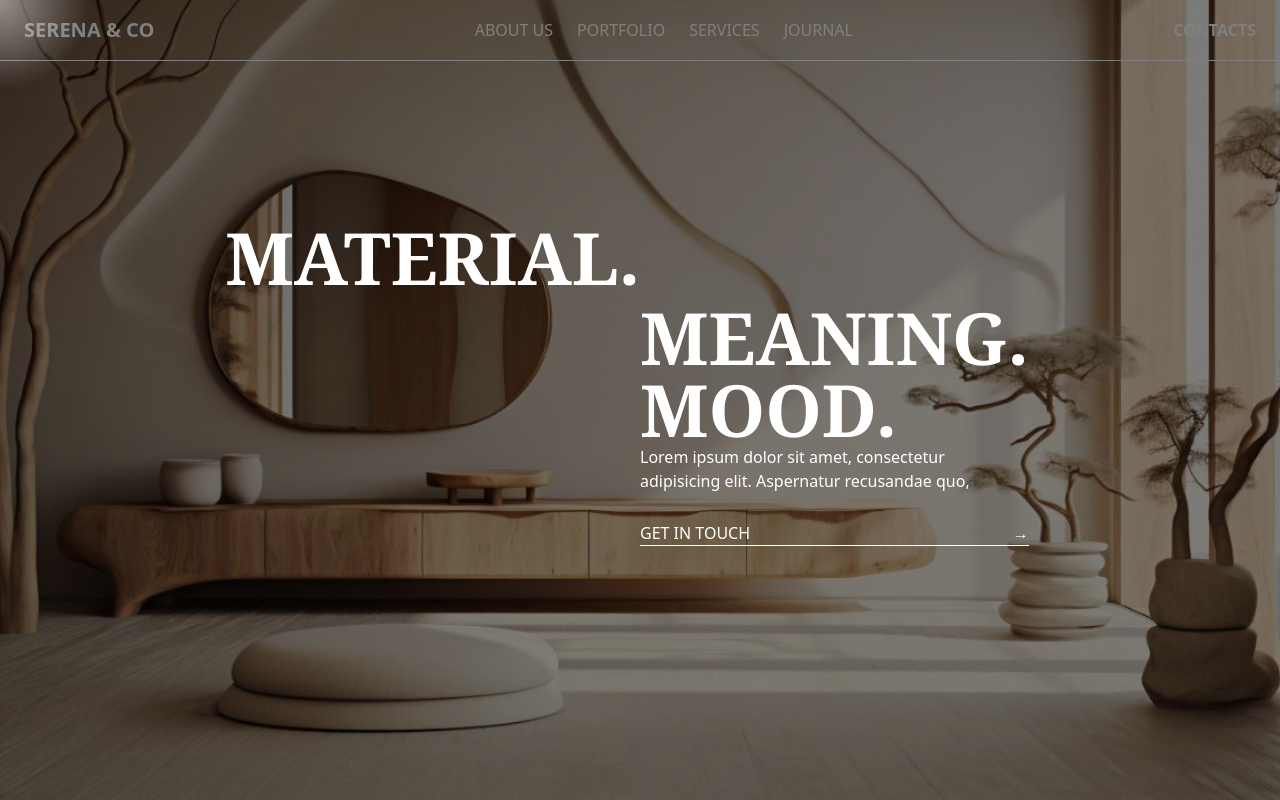
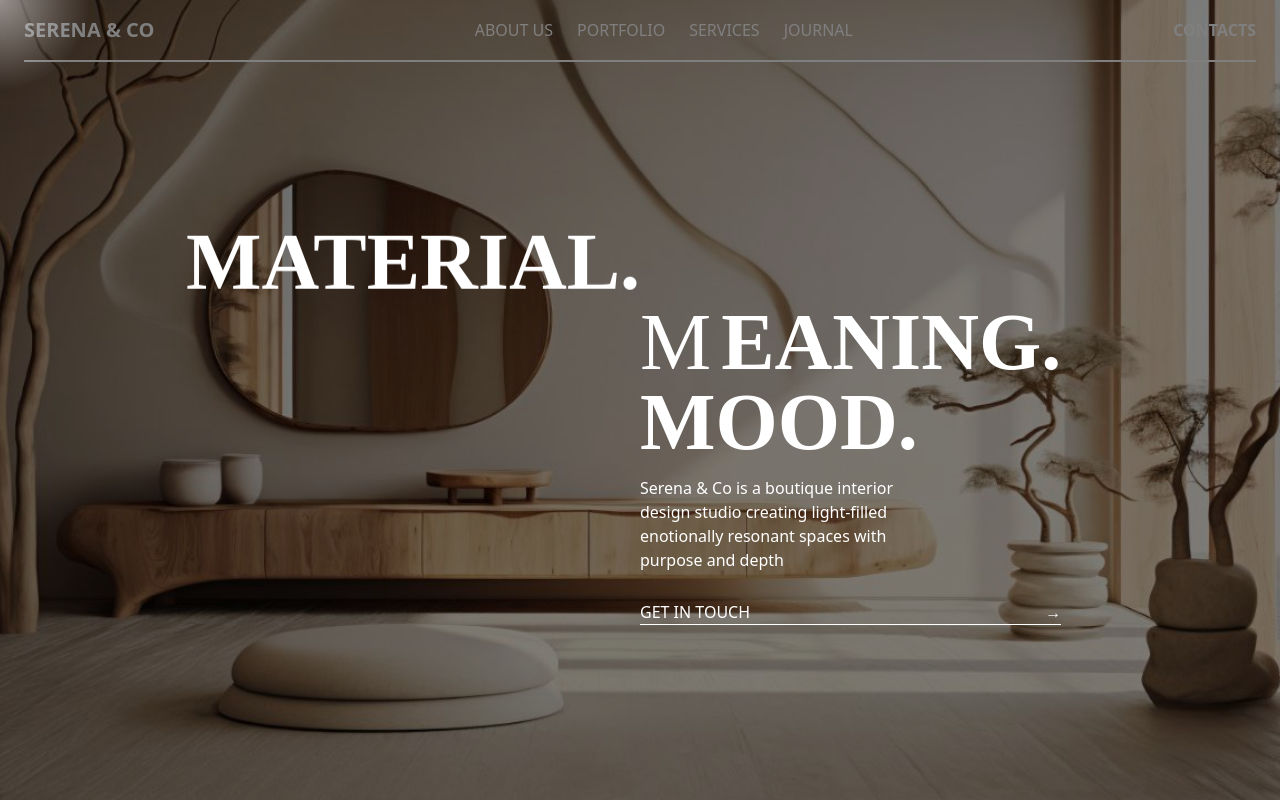
Before and after one commit to foidevans/Serena-co, a React (Vite) app: page / in a window 1280 px wide. Shown: the top 800 px of the page. Built offline with nearby package versions, Linux system fonts and the light colour scheme; no server answers; the database is empty.

Commit message:
Implemented framer motion

```diff
--- a/src/pages/Home.jsx
+++ b/src/pages/Home.jsx
@@ -1,58 +1,122 @@
-import React, { useState } from 'react';
-import Navbar from '../components/Navbar';
-import 'locomotive-scroll/dist/locomotive-scroll.css';
-import '../App.scss';
+import React, { useState, useEffect } from "react";
+import Navbar from "../components/Navbar";
+import { motion } from "framer-motion";
+import "locomotive-scroll/dist/locomotive-scroll.css";
+import "../App.scss";
 
 const Home = () => {
+  const [spotLight, setSpotLight] = useState({ x: 0, y: 0 });
 
-      const [spotLight, setSpotLight] = useState({ x: 0, y: 0 });
   return (
-        <>
+    <div
+      className="relative min-h-screen bg-cover bg-center bg-no-repeat"
+      style={{ backgroundImage: `url('/landingpage.jpg')` }}
+      onMouseMove={(e) => setSpotLight({ x: e.clientX, y: e.clientY })}
+    >
+      <div className="absolute inset-0 bg-black/50" />
 
-          <div
-            className="relative min-h-screen bg-cover bg-center bg-no-repeat "
-            style={{
-              backgroundImage: `url('/landingpage.jpg')`,
-            }}
-            onMouseMove={(e) => {
-              setSpotLight({ x: e.clientX, y: e.clientY });
-            }}
-          >
-            <div className="absolute inset-0 bg-black/50"></div>
       <div
         className="absolute inset-0 pointer-events-none"
         style={{
-                background: `radial-gradient(150px at ${spotLight.x}px ${spotLight.y}px, rgba(255,255,255,0.50), transparent 60%)`,
+          background: `radial-gradient(150px at ${spotLight.x}px ${spotLight.y}px, rgba(255,255,255,0.5), transparent 60%)`,
         }}
-            ></div>
+      />
 
       <Navbar />
-            <hr className='text-white bg-white font-bold' />
+
+      <motion.hr
+        className="text-white bg-white h-0.5 border-none mx-6"
+        style={{ transformOrigin: "left" }}
+        initial={{ scaleX: 0 }}
+        animate={{ scaleX: 1 }}
+        transition={{ duration: 0.7, ease: "easeOut", delay: 0.35 }}
+      />
 
       <main className="flex justify-center h-[calc(100vh-80px)] relative m-auto px-10 text-white">
         <div className="flex justify-center items-center relative">
-              <h1 className="text-7xl font-semibold absolute top-2/9 right-[60%] font-serif">MATERIAL.</h1>
+          <motion.h1
+            className="text-7xl font-semibold absolute top-2/9 right-[60%] font-serif"
+            initial={{ y: -80, opacity: 0 }}
+            animate={{ y: 0, opacity: 1 }}
+            transition={{ duration: 1, ease: "easeOut" }}
+            style={{
+              willChange: "transform, opacity",
+              fontFamily: "'Cormorant Garamond', serif",
+              fontSize: "5rem",
+            }}
+          >
+            MATERIAL.
+          </motion.h1>
+
           <div className="absolute top-5/15 left-2/5">
-              <h1 className="text-7xl font-semibold font-serif">MEANING.</h1>
-              <h1 className="text-7xl font-semibold font-serif">MOOD.</h1>
-              <div  className="flex min-w-2.5 flex-col">
+            <motion.h1
+              className="text-7xl font-semibold font-serif"
+              initial={{ y: 80, opacity: 0 }}
+              animate={{ y: 0, opacity: 1 }}
+              transition={{ duration: 1, ease: "easeOut", delay: 0.2 }}
+              style={{
+                willChange: "transform, opacity",
+                fontFamily: "'Cormorant Garamond', serif",
+                fontSize: "5rem",
+              }}
+            >
+              <span
+                style={{
+                  fontFamily: "'My Soul', cursive",
+                  paddingRight: "10px",
+                  fontWeight: "lighter",
+                }}
+              >
+                M
+              </span>
+              EANING.
+            </motion.h1>
+
+            <motion.h1
+              className="text-7xl font-semibold font-serif"
+              initial={{ y: 80, opacity: 0 }}
+              animate={{ y: 0, opacity: 1 }}
+              transition={{ duration: 1, ease: "easeOut", delay: 0.4 }}
+              style={{
+                willChange: "transform, opacity",
+                fontFamily: "'Cormorant Garamond', serif",
+                fontSize: "5rem",
+              }}
+            >
+              MOOD.
+            </motion.h1>
+
+            <motion.div
+              className="flex min-w-2.5 flex-col"
+              initial={{ opacity: 0, y: 40 }}
+              animate={{ opacity: 1, y: 0 }}
+              transition={{ duration: 0.8, delay: 0.6 }}
+              style={{ willChange: "transform, opacity" }}
+            >
+              <div className="w-68 pt-3.5">
                 <p>
-                Lorem ipsum dolor sit amet, consectetur adipisicing elit. Aspernatur
-                recusandae quo,
+                  Serena & Co is a boutique interior design studio creating
+                  light-filled enotionally resonant spaces with purpose and
+                  depth
                 </p>
-              <div className=" flex justify-between pt-7">
+              </div>
+              <div className="flex justify-between pt-7">
                 <p>GET IN TOUCH</p>
-                <link rel="stylesheet" href="" />&#8594;
+                <span>&#8594;</span>
               </div>
-              </div>
-              <hr />
+            </motion.div>
+
+            <motion.hr
+              initial={{ width: "0%" }}
+              animate={{ width: "100%" }}
+              transition={{ duration: 1, delay: 0.8 }}
+              style={{ willChange: "transform, opacity" }}
+            />
           </div>
         </div>
       </main>
     </div>
-
-        </>
   );
 };
 
-export default Home
+export default Home;
```
Lines whose indentation alone changed are shown as unchanged.
